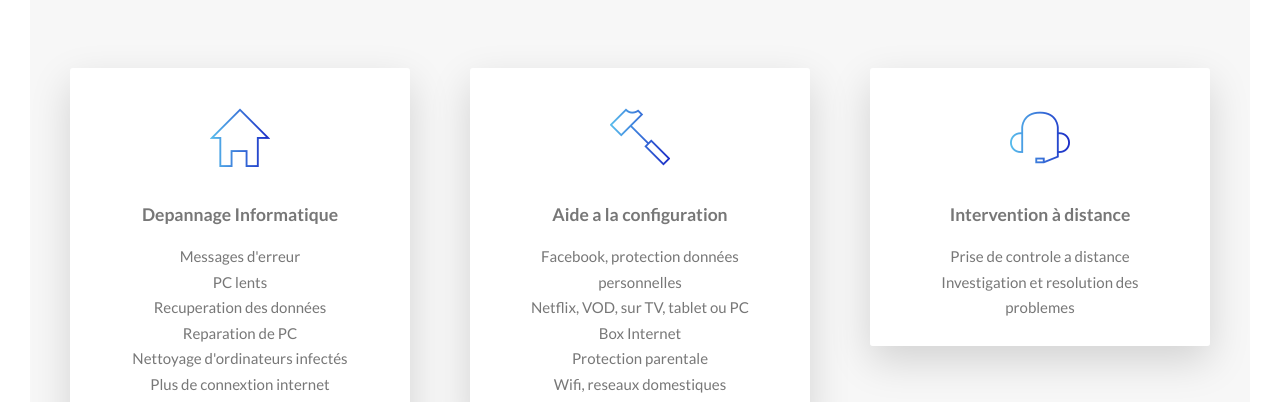
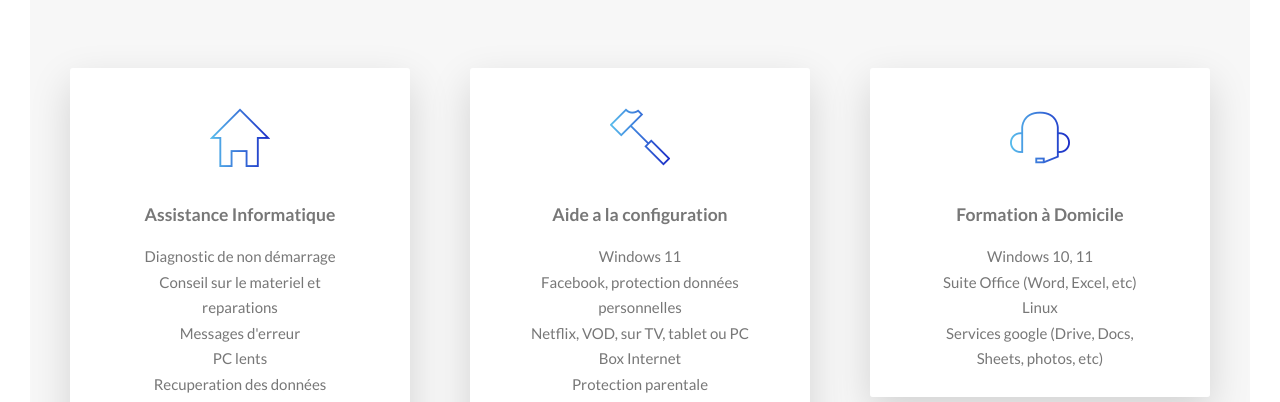
Before and after one commit to daseeds/zebrafish, a website: page public/index.html in a window 1280 px wide. Shown: the part 542-944 px from the top of the page. Drawn offline with Linux system fonts and the light colour scheme.

Commit message:
Modifications pour SAP

```diff
--- a/public/index.html
+++ b/public/index.html
@@ -86,16 +86,17 @@
                                 "
                             ></i>
                             <h3 class="heading-tertiary u-margin-bottom-small">
-                                Depannage Informatique
+                                Assistance Informatique
                             </h3>
                             <div class="feature-box__text">
                                 <ul>
+                                    <li>Diagnostic de non démarrage</li>
+                                    <li>Conseil sur le materiel et reparations</li>
                                     <li>Messages d'erreur</li>
                                     <li>PC lents</li>
                                     <li>Recuperation des données</li>
-                                    <li>Reparation de PC</li>
                                     <li>Nettoyage d'ordinateurs infectés</li>
-                                    <li>Plus de connextion internet</li>
+                                    <li>Plus de connexion internet</li>
                                     <li>Intervention à domicile</li>
                                 </ul>
                             </div>
@@ -115,6 +116,7 @@
                             </h3>
                             <div class="feature-box__text">
                                 <ul>
+                                    <li>Windows 11</li>
                                     <li>
                                         Facebook, protection données
                                         personnelles
@@ -137,15 +139,14 @@
                                 "
                             ></i>
                             <h3 class="heading-tertiary u-margin-bottom-small">
-                                Intervention à distance
+                                Formation à Domicile
                             </h3>
                             <div class="feature-box__text">
                                 <ul>
-                                    <li>Prise de controle a distance</li>
-                                    <li>
-                                        Investigation et resolution des
-                                        problemes
-                                    </li>
+                                    <li>Windows 10, 11</li>
+                                    <li>Suite Office (Word, Excel, etc)</li>
+                                    <li>Linux</li>
+                                    <li>Services google (Drive, Docs, Sheets, photos, etc)</li>
                                 </ul>
                             </div>
                         </div>
```
